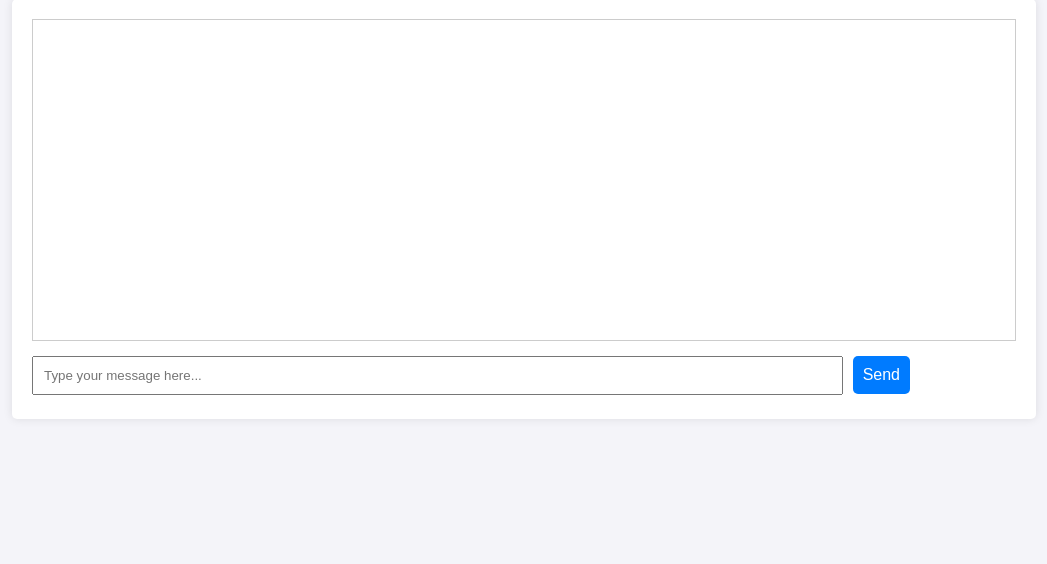
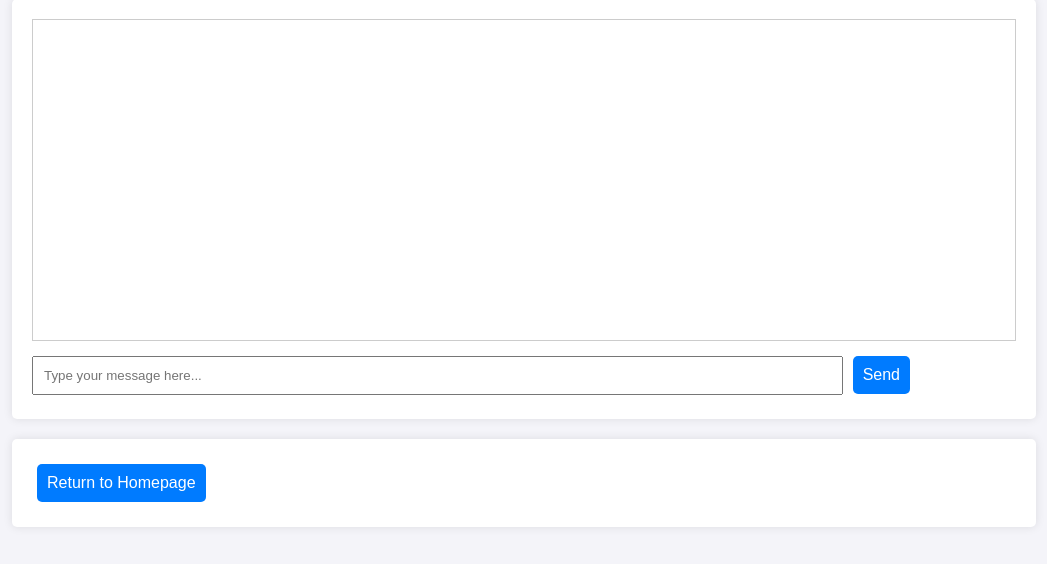
Before and after one commit to RoushanKhalid/DIU_SWE_Career_Hub, a Flask app: page /chatbot in a window 1280 px wide. Shown: the part 141-705 px from the top of the page, without its empty margins (116-1163 px from the left). Run offline with Flask 3, Linux system fonts and the light colour scheme.

Commit message:
added back to homepage button

```diff
--- a/templates/chatbot.html
+++ b/templates/chatbot.html
@@ -39,6 +39,9 @@
                 style="width: 80%; padding: 10px;">
             <button onclick="sendMessage()" style="padding: 10px;">Send</button>
         </div>
+        <div class="card">
+            <button onclick="window.location.href='/'" style="padding: 10px;">Return to Homepage</button>
+        </div>
     </div>
 </body>
 
--- a/templates/contact.html
+++ b/templates/contact.html
@@ -8,7 +8,7 @@
 
 <body>
     <h1>Contact Details</h1>
-    <p>Reach out to us at <a href="mailto:skroushankhalid.com">skroushankhalid.com</a> or call us at
+    <p>Reach out to us at <a href="mailto:skroushankhalid.com">skroushankhalid.17@gmail.com</a> or call us at
         01760535087</p>
 </body>
 
```
Also changed, not shown: 1 other file.
